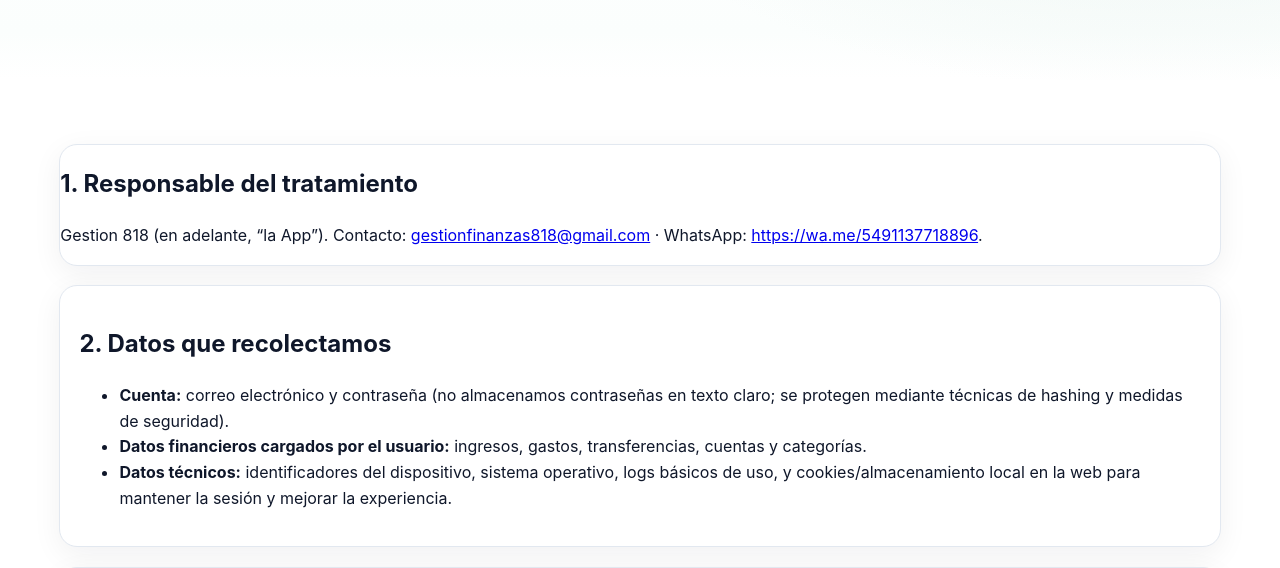
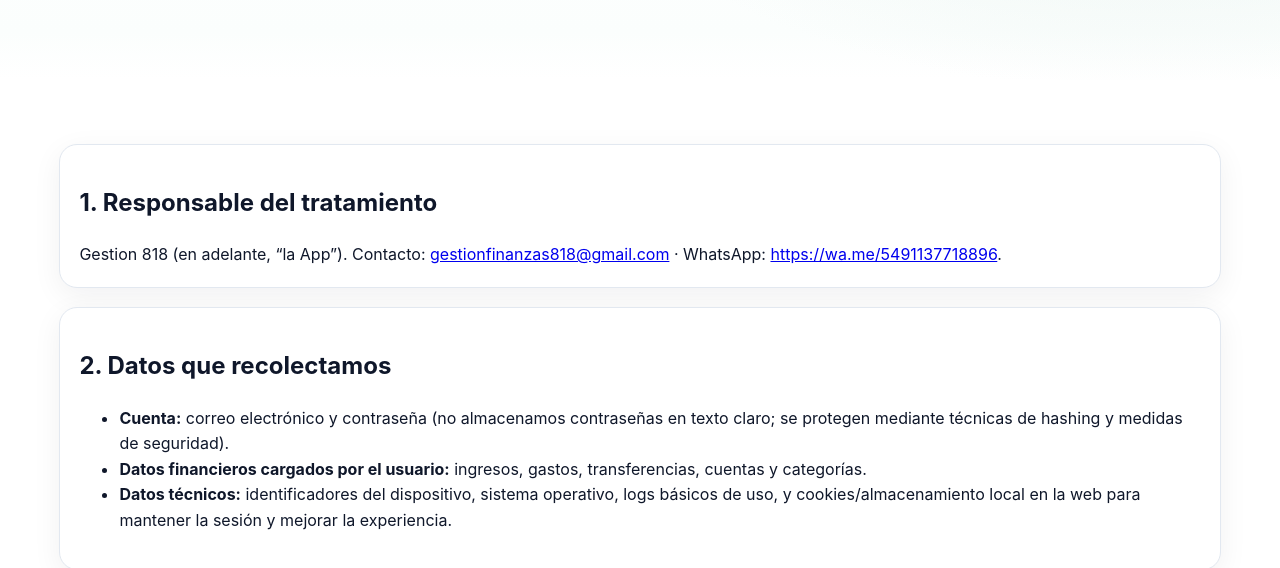
Before and after one commit to Caillara/Gestion818_landing, a plain HTML site: page politicaPrivacidad.html in a window 1280 px wide. Shown: the part 242-810 px from the top of the page. Drawn offline with Linux system fonts and the light colour scheme.

Commit message:
Update politicaPrivacidad.html

```diff
--- a/politicaPrivacidad.html
+++ b/politicaPrivacidad.html
@@ -36,7 +36,7 @@
 
   <section class="section">
     <div class="container grid" style="gap:1.2rem">
-      <article class="card tile">
+      <article class="card feat tile">
         <h2>1. Responsable del tratamiento</h2>
         <p>Gestion 818 (en adelante, “la App”). Contacto: <a href="mailto:gestionfinanzas818@gmail.com">gestionfinanzas818@gmail.com</a> · WhatsApp: <a href="https://wa.me/5491137718896">https://wa.me/5491137718896</a>.</p>
       </article>
```
